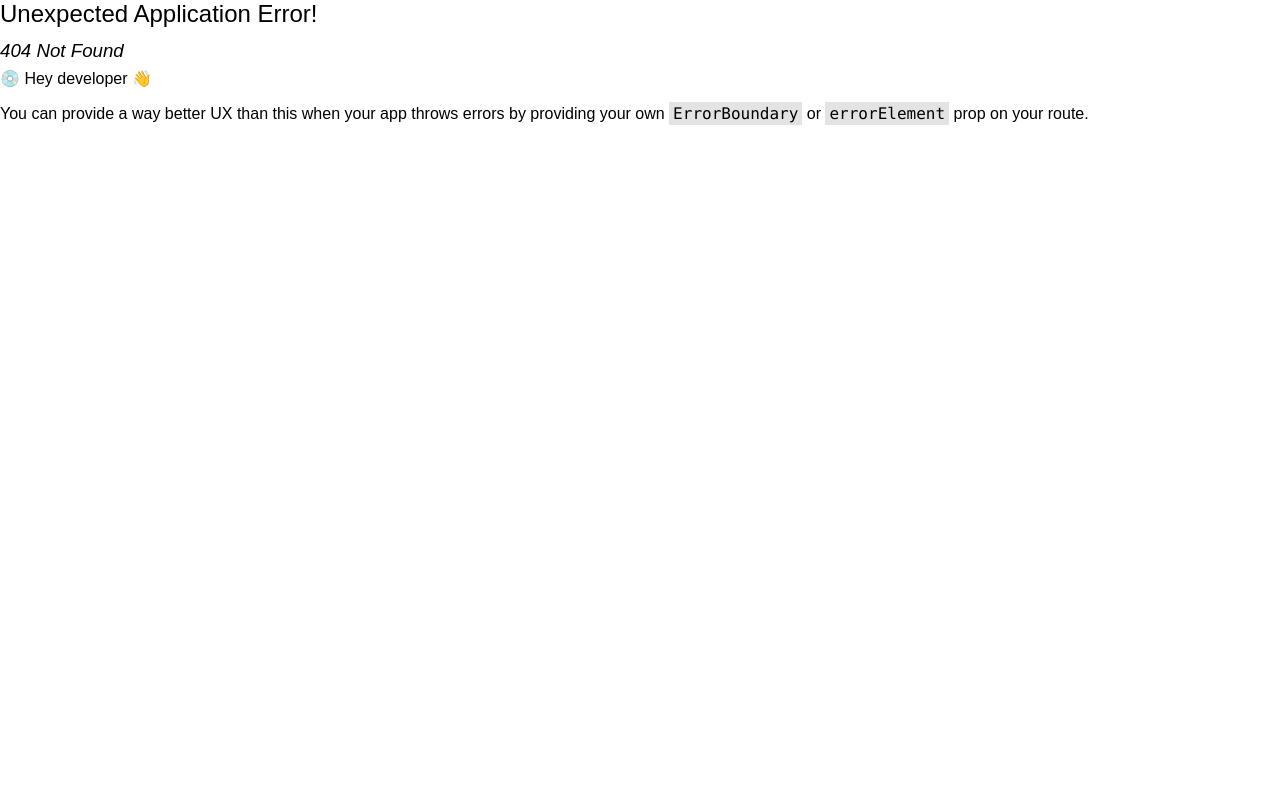
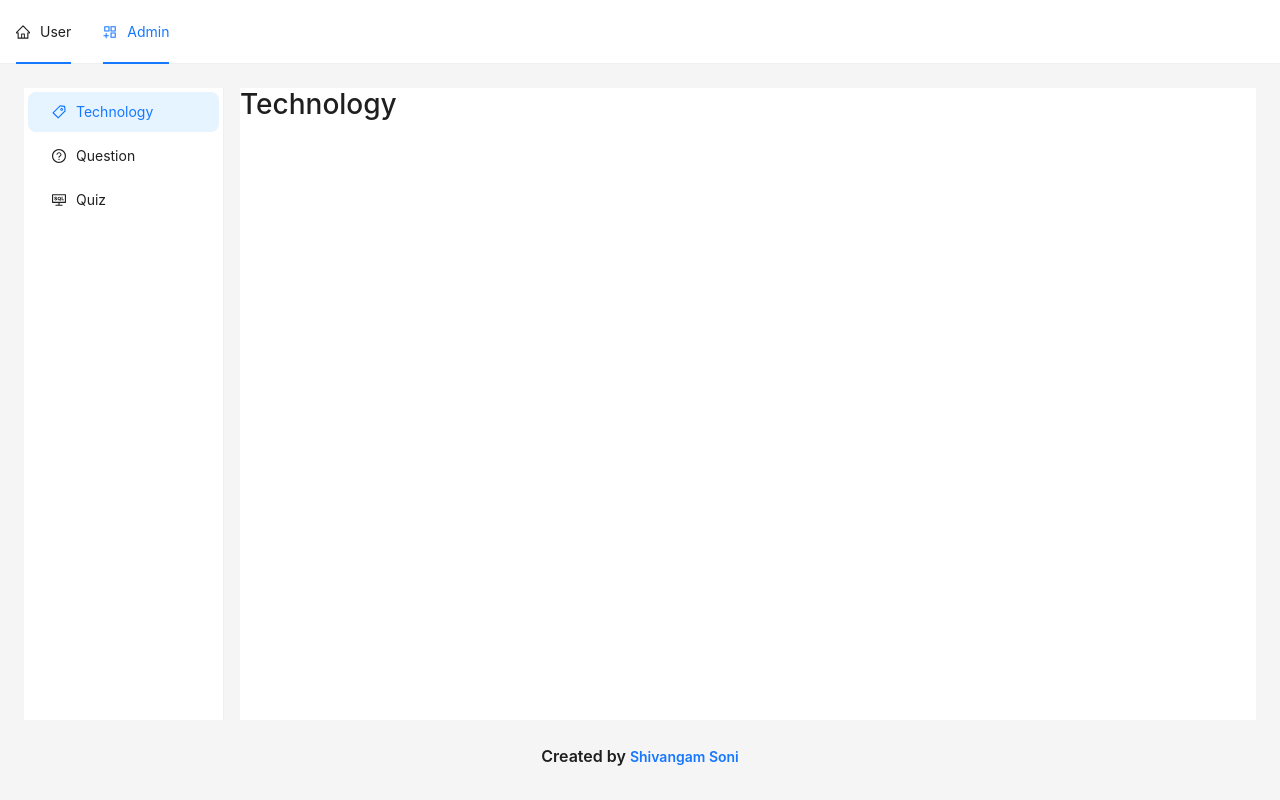
Before and after one commit to ShivangamSoni/telusko-10-day-challenge, a React (Vite) app in the folder day-9/quiz-app-react/: page /admin/technology in a window 1280 px wide. Before the commit this address had no page. Built offline with nearby package versions, Linux system fonts and the light colour scheme.

Commit message:
Add Admin Layout & Routes

```diff
--- /dev/null
+++ b/day-9/quiz-app-react/src/layout/AdminLayout.tsx
@@ -0,0 +1,70 @@
+import { NavLink, Outlet, useLocation } from 'react-router-dom';
+
+import { Layout, Menu, theme } from 'antd';
+import {
+  TagOutlined,
+  QuestionCircleOutlined,
+  ConsoleSqlOutlined,
+} from '@ant-design/icons';
+
+const Links = [
+  {
+    label: 'Technology',
+    to: '/admin/technology',
+    Icon: TagOutlined,
+  },
+  {
+    label: 'Question',
+    to: '/admin/question',
+    Icon: QuestionCircleOutlined,
+  },
+  {
+    label: 'Quiz',
+    to: '/admin/quiz',
+    Icon: ConsoleSqlOutlined,
+  },
+];
+
+export default function AdminLayout() {
+  const {
+    token: { colorBgContainer },
+  } = theme.useToken();
+
+  const { pathname } = useLocation();
+
+  const selectedKey = Links.reduce<string>((res, link) => {
+    if (pathname === link.to || pathname.startsWith(link.to)) {
+      res = link.to;
+    }
+    return res;
+  }, '');
+
+  return (
+    <Layout>
+      <Layout.Sider breakpoint="lg" collapsedWidth="0" theme="light">
+        <Menu
+          mode="inline"
+          style={{ height: '100%' }}
+          selectedKeys={[selectedKey]}
+        >
+          {Links.map(({ label, to, Icon }) => (
+            <Menu.Item key={to} icon={<Icon />}>
+              <NavLink to={to}>{label}</NavLink>
+            </Menu.Item>
+          ))}
+        </Menu>
+      </Layout.Sider>
+
+      <div
+        style={{
+          flex: 1,
+          marginLeft: '16px',
+          display: 'grid',
+          background: colorBgContainer,
+        }}
+      >
+        <Outlet />
+      </div>
+    </Layout>
+  );
+}
--- a/day-9/quiz-app-react/src/pages/router.tsx
+++ b/day-9/quiz-app-react/src/pages/router.tsx
@@ -1,5 +1,7 @@
-import { createBrowserRouter } from 'react-router-dom';
+import { Navigate, createBrowserRouter } from 'react-router-dom';
+
 import RootLayout from '../layout/RootLayout';
+import AdminLayout from '../layout/AdminLayout';
 
 export const router = createBrowserRouter([
   {
@@ -10,6 +12,28 @@ export const router = createBrowserRouter([
         index: true,
         element: <h1>Home Page</h1>,
       },
+      {
+        path: 'admin',
+        element: <AdminLayout />,
+        children: [
+          {
+            index: true,
+            element: <Navigate to={'/admin/technology'} replace />,
+          },
+          {
+            path: 'technology',
+            element: <h1>Technology</h1>,
+          },
+          {
+            path: 'question',
+            element: <h1>Question</h1>,
+          },
+          {
+            path: 'quiz',
+            element: <h1>Course</h1>,
+          },
+        ],
+      },
     ],
   },
 ]);
```
